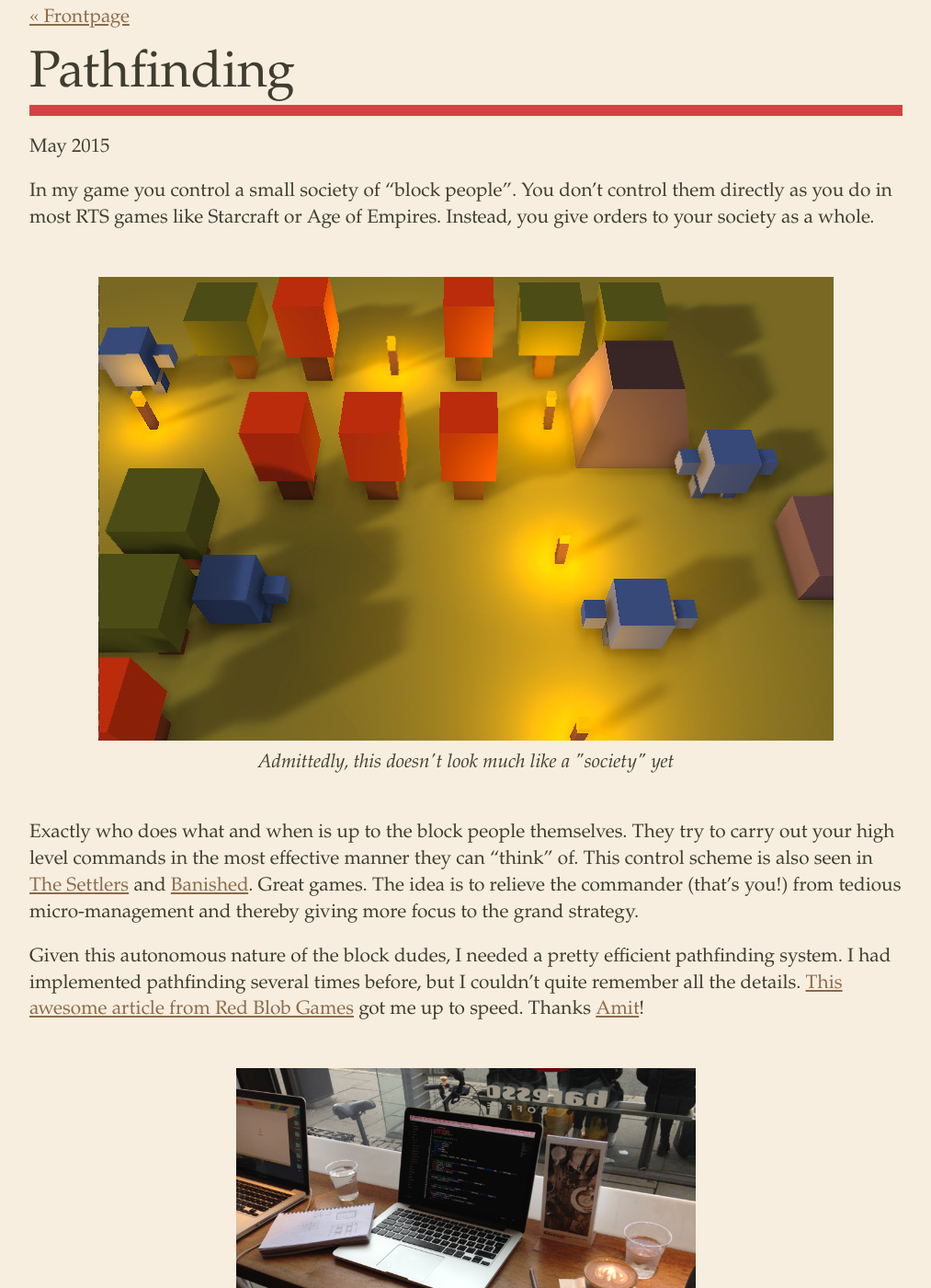
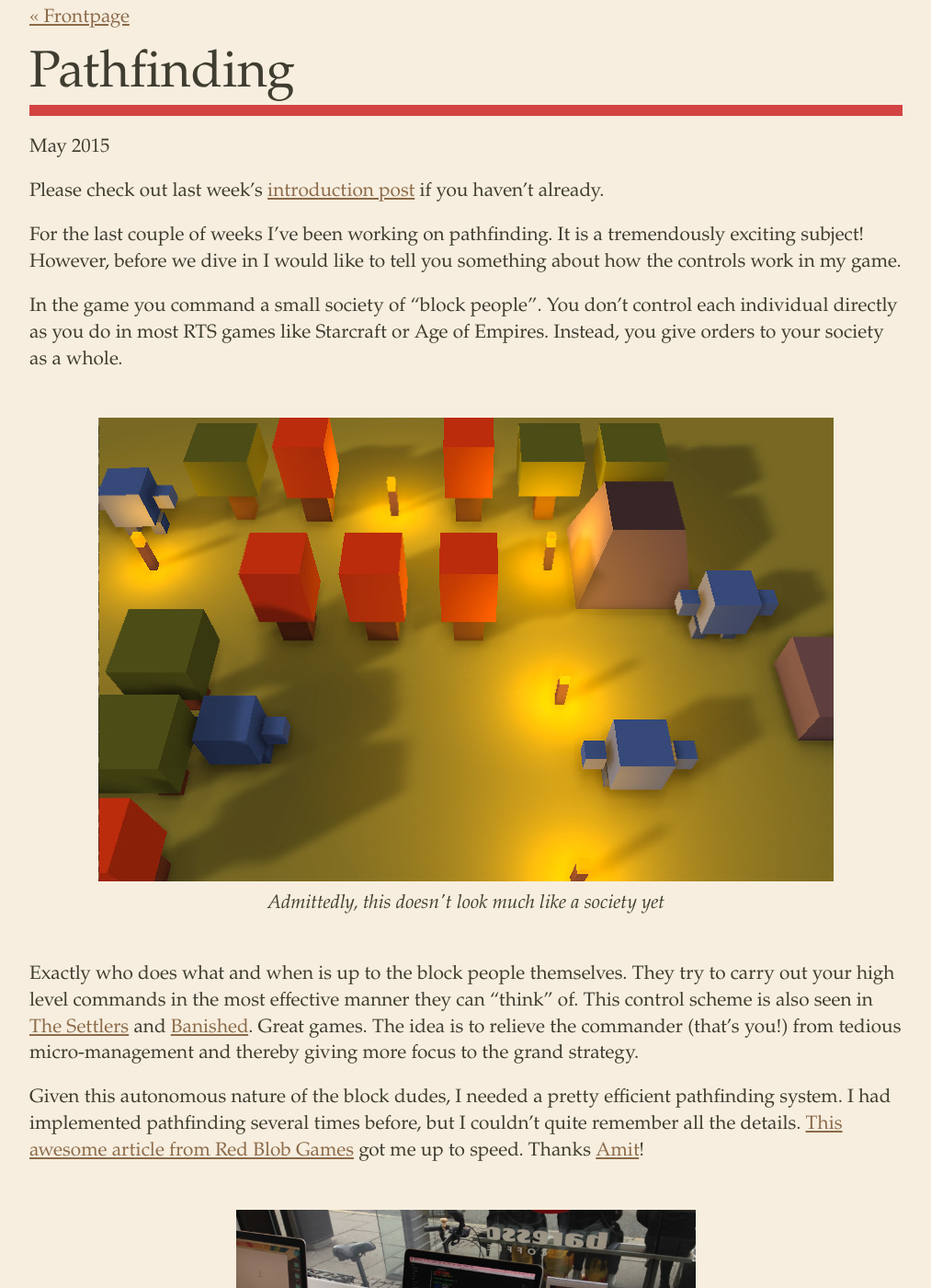
Before and after one commit to chopmo/rasmusrn.github.io, a Jekyll site: the page built from _posts/2015-05-10-pathfinding.markdown, in a window 1280 px wide and 1400 px high. Shown: the whole window at 92% size, without its empty margins (133-1146 px from the left). Built offline with Jekyll 4.4.1, drawn with Linux system fonts in a browser that asks for light colours; some of the changed text lies outside the part shown.

Commit message:
More pathfinding tweaks

```diff
--- a/_posts/2015-05-10-pathfinding.markdown
+++ b/_posts/2015-05-10-pathfinding.markdown
@@ -4,11 +4,15 @@ layout: "post"
 date:   2015-05-10 12:00:00
 private: true
 ---
-In my game you control a small society of "block people". You don't control them directly as you do in most RTS games like Starcraft or Age of Empires. Instead, you give orders to your society as a whole.
+Please check out last week's [introduction post](/my-story-so-far.html) if you haven't already.
+
+For the last couple of weeks I've been working on pathfinding. It is a tremendously exciting subject! However, before we dive in I would like to tell you something about how the controls work in my game.
+
+In the game you command a small society of "block people". You don't control each individual directly as you do in most RTS games like Starcraft or Age of Empires. Instead, you give orders to your society as a whole.
 
 <p class="photo">
   <img src="/assets/images/game-ss1.jpg" /><br>
-  Admittedly, this doesn't look much like a "society" yet
+  Admittedly, this doesn't look much like a society yet
 </p>
 
 Exactly who does what and when is up to the block people themselves. They try to carry out your high level commands in the most effective manner they can "think" of. This control scheme is also seen in [The Settlers](http://en.wikipedia.org/wiki/The_Settlers) and [Banished](http://www.shiningrocksoftware.com/game/). Great games. The idea is to relieve the commander (that's you!) from tedious micro-management and thereby giving more focus to the grand strategy.
@@ -95,4 +99,4 @@ And at long last for this post's grand finale. A video!
 
 Integrating pathfinding into the game is also a very interesting subject. How should the block dudes transform a path into movement/rotation? How should changes in the terrain be managed? What if an obstacle appears after the path has been calculated? Etc. Maybe that should be the topic for the next post.
 
-Well, that's it for now. I hope you enjoyed reading. I am still new at this devlogging thing and very curious to hear what you think. Feel free to drop me an email with any feedback you might have (address below). I would love to hear from you.
+Well, that's it for now. I hope you enjoyed reading. If you did, please consider signing up for the email newsletter in the form below. I am still new at this devlogging thing and very curious to hear what you think. Feel free to drop me an email with any feedback you might have (address below). I would love to hear from you.
```
Also changed, not shown: other parts of _posts/2015-05-10-pathfinding.markdown (+1 -1 lines).
